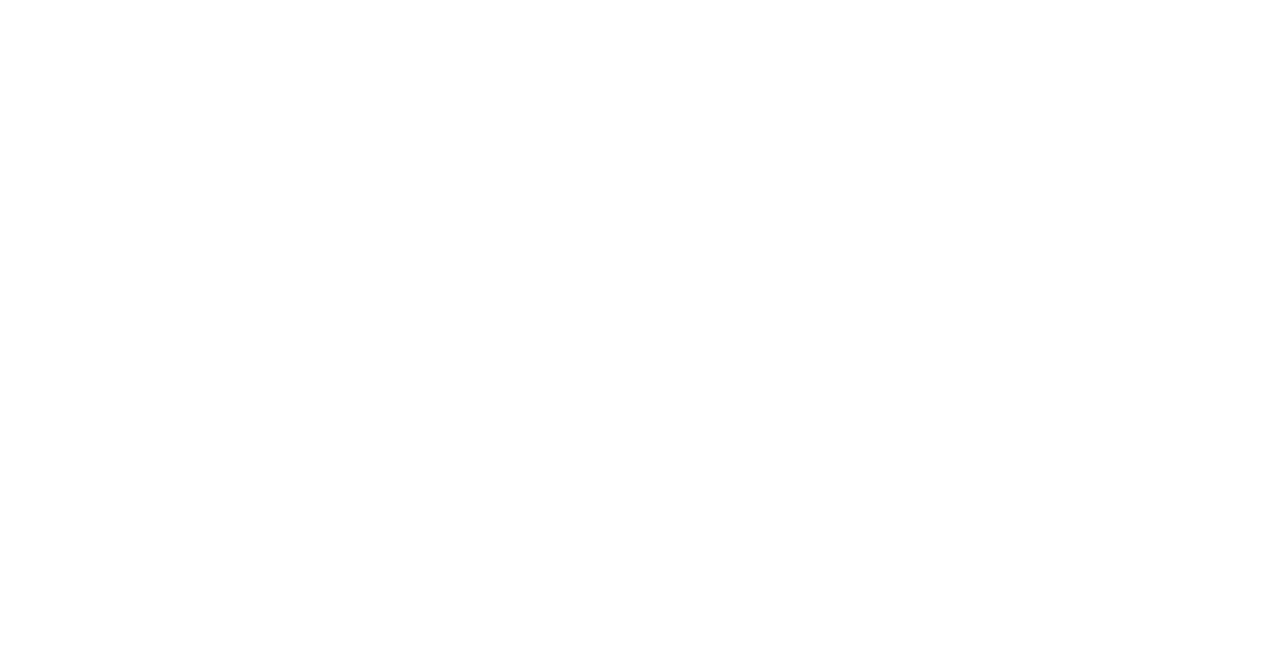
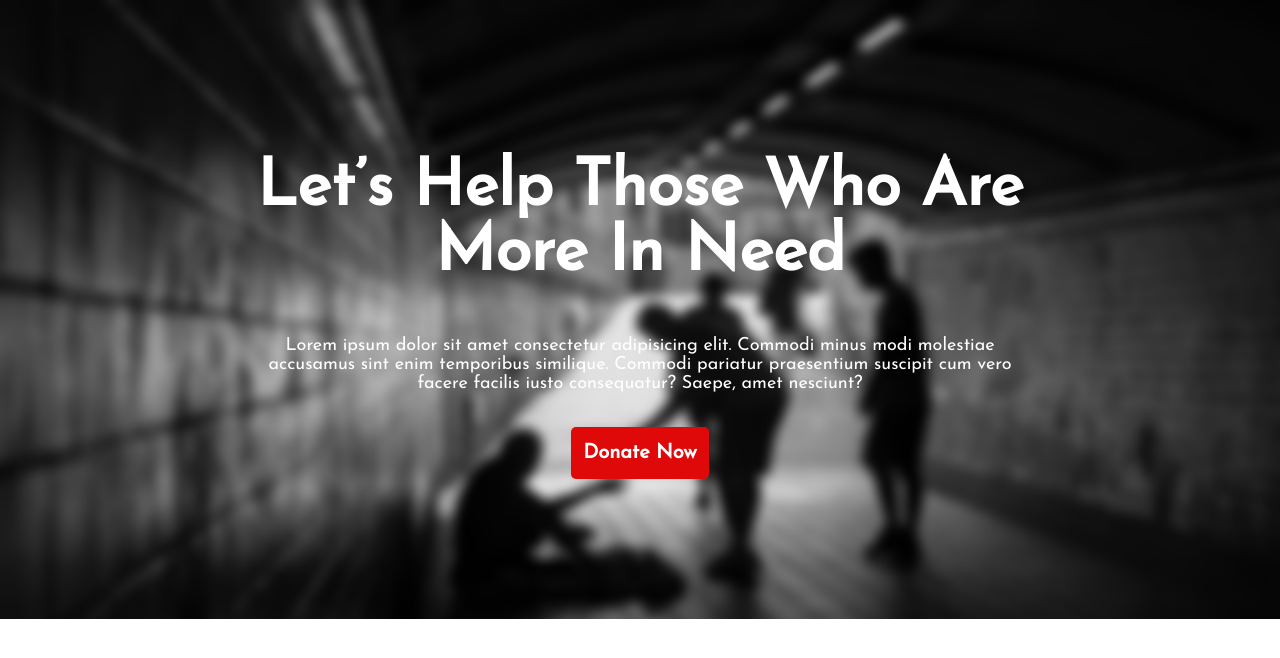
Before and after one commit to abu-noman30/as-sunnah-donation-foundation, a plain HTML site: page index.html in a window 1280 px wide. Drawn offline with Linux system fonts and the light colour scheme.

Commit message:
header section added

```diff
--- a/index.html
+++ b/index.html
@@ -15,5 +15,21 @@
       rel="stylesheet"
     />
   </head>
-  <body></body>
+  <body>
+     <!-- Header Section -->
+     <header>
+      <section class="header-section">
+        <div class="header-container">
+          <h1>Let’s Help Those Who Are More In Need</h1>
+          <p>
+            Lorem ipsum dolor sit amet consectetur adipisicing elit. Commodi
+            minus modi molestiae accusamus sint enim temporibus similique.
+            Commodi pariatur praesentium suscipit cum vero facere facilis iusto
+            consequatur? Saepe, amet nesciunt?
+          </p>
+          <a href="#">Donate Now</a>
+        </div>
+      </section>
+    </header>
+  </body>
 </html>
--- a/style.css
+++ b/style.css
@@ -3,3 +3,38 @@
   padding: 0;
   font-family: 'Josefin Sans', sans-serif;
 }
+
+/* Header Section */
+.header-section {
+  background-image: url(./images/donation001.jpg);
+  background-repeat: no-repeat;
+  background-size: cover;
+}
+.header-container {
+  text-align: center;
+  padding: 156px 250px;
+}
+
+.header-container h1 {
+  margin-bottom: 50px;
+  font-weight: 700;
+  font-size: 65px;
+  color: #ffffff;
+}
+
+.header-container p {
+  color: #ffffff;
+  font-weight: 400;
+  font-size: 18px;
+  margin-bottom: 50px;
+}
+.header-container a {
+  text-decoration: none;
+  align-items: center;
+  padding: 16px 12px;
+  background: #df0909;
+  font-weight: 600;
+  font-size: 20px;
+  color: white;
+  border-radius: 5px;
+}
```
Also changed, not shown: images/donation00.jpg (added), images/donation001.jpg (added), images/project.png (added), 1 other file.
